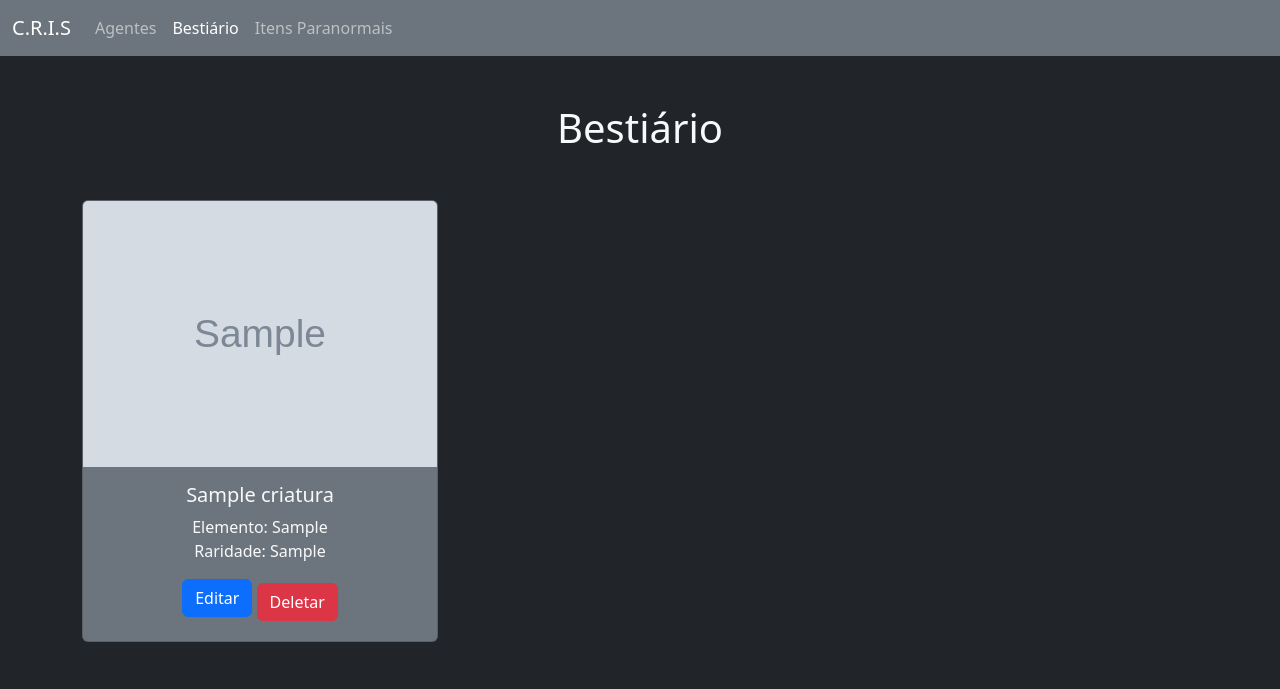
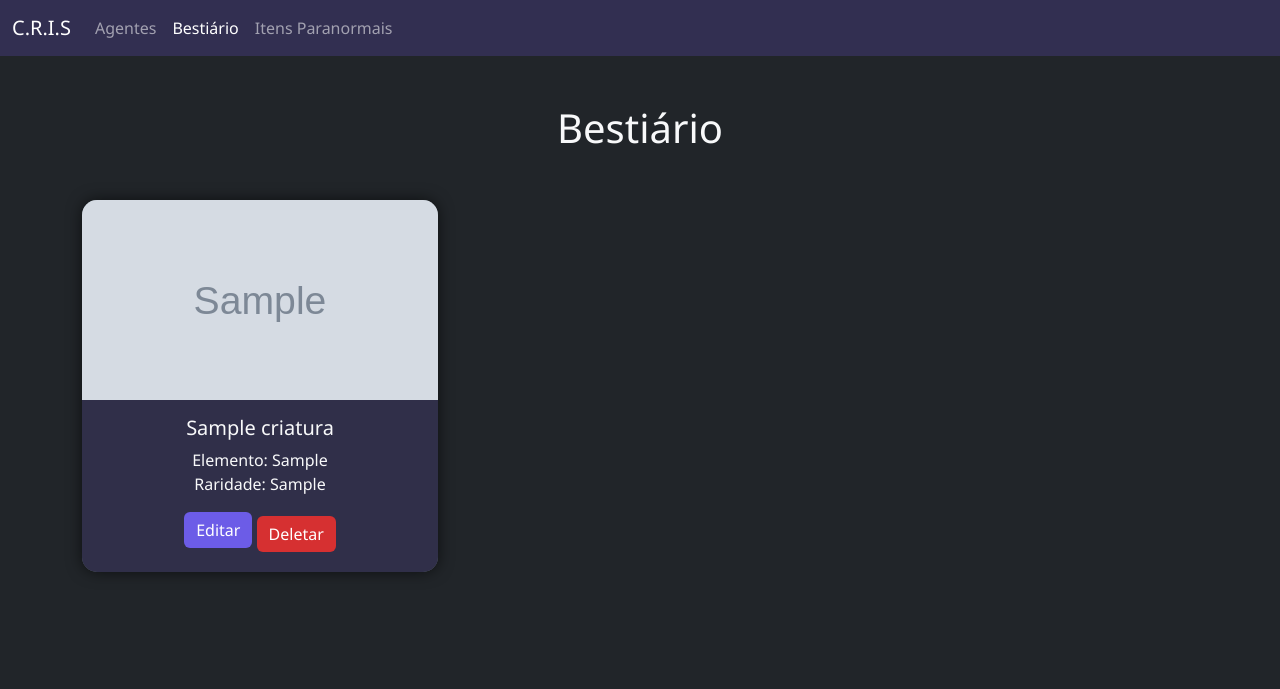
Before and after one commit to avmoonlight/c.r.i.s, a Flask app: page /criaturas in a window 1280 px wide. Shown: the top 689 px of the page. Run offline with Flask 3, Linux system fonts and the light colour scheme; tables that the repository leaves empty or names only in its code hold one stand-in row (values such as "Sample post"); grey boxes marked "Sample" are stand-in pictures.

```diff
--- /dev/null
+++ b/static/css/criaturas.css
@@ -0,0 +1,63 @@
+body {
+    background-color: #1d1b2f;
+    font-family: 'Segoe UI', Tahoma, Geneva, Verdana, sans-serif;
+    color: #fff;
+    margin: 0;
+    padding: 0;
+}
+
+.card-body {
+    background-color: rgba(33, 30, 60, 0.8);
+}
+
+.navbar {
+    background-color: #322f51 !important;
+}
+
+.btn-primary {
+    background-color: #6c5ce7;
+    border: none;
+}
+
+.btn-primary:hover {
+    background-color: #5a4ddf;
+}
+
+.btn-danger {
+    background-color: #d63031;
+    border: none;
+}
+
+.btn-danger:hover {
+    background-color: #c0392b;
+}
+
+.modal-content {
+    background-color: #2d2b45;
+    color: #fff;
+    border-radius: 10px;
+}
+
+.card {
+    border: none;
+    border-radius: 15px;
+    overflow: hidden;
+    box-shadow: 0 0 15px rgba(0, 0, 0, 0.6);
+    transition: transform 0.2s;
+}
+
+.card:hover {
+    transform: scale(1.02);
+}
+
+.card-img-top {
+    object-fit: cover;
+    height: 200px;
+    width: 100%;
+}
+
+@media (max-width: 768px) {
+    .card-img-top {
+        height: 150px;
+    }
+}
--- a/templates/criaturas.html
+++ b/templates/criaturas.html
@@ -6,7 +6,7 @@
     <meta name="viewport" content="width=device-width, initial-scale=1.0">
     <title>Bestiário</title>
     <link href="https://cdn.jsdelivr.net/npm/bootstrap@5.3.0/dist/css/bootstrap.min.css" rel="stylesheet">
-    <link href="{{ url_for('static', filename='css/style.css') }}" rel="stylesheet">
+    <link href="{{ url_for('static', filename='css/criaturas.css') }}" rel="stylesheet">
 </head>
 <body class="bg-dark text-light">
 
```
